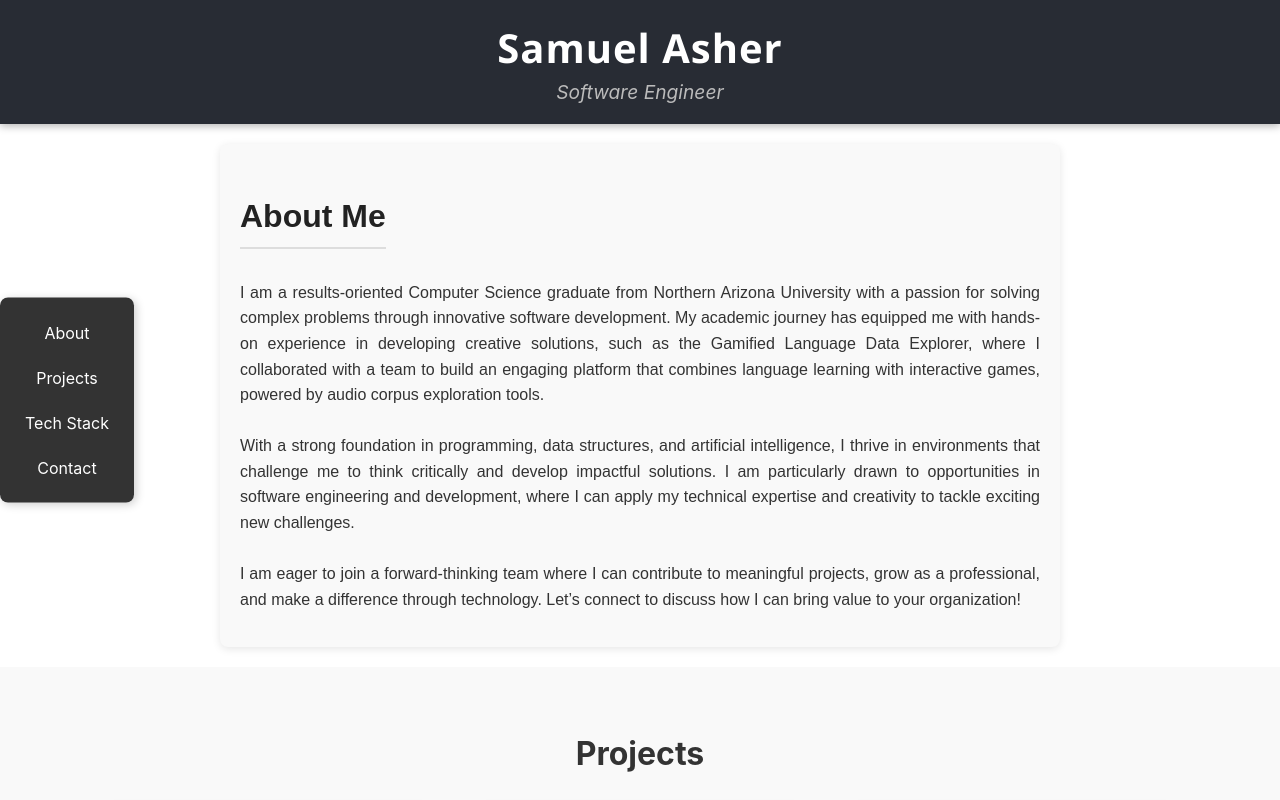
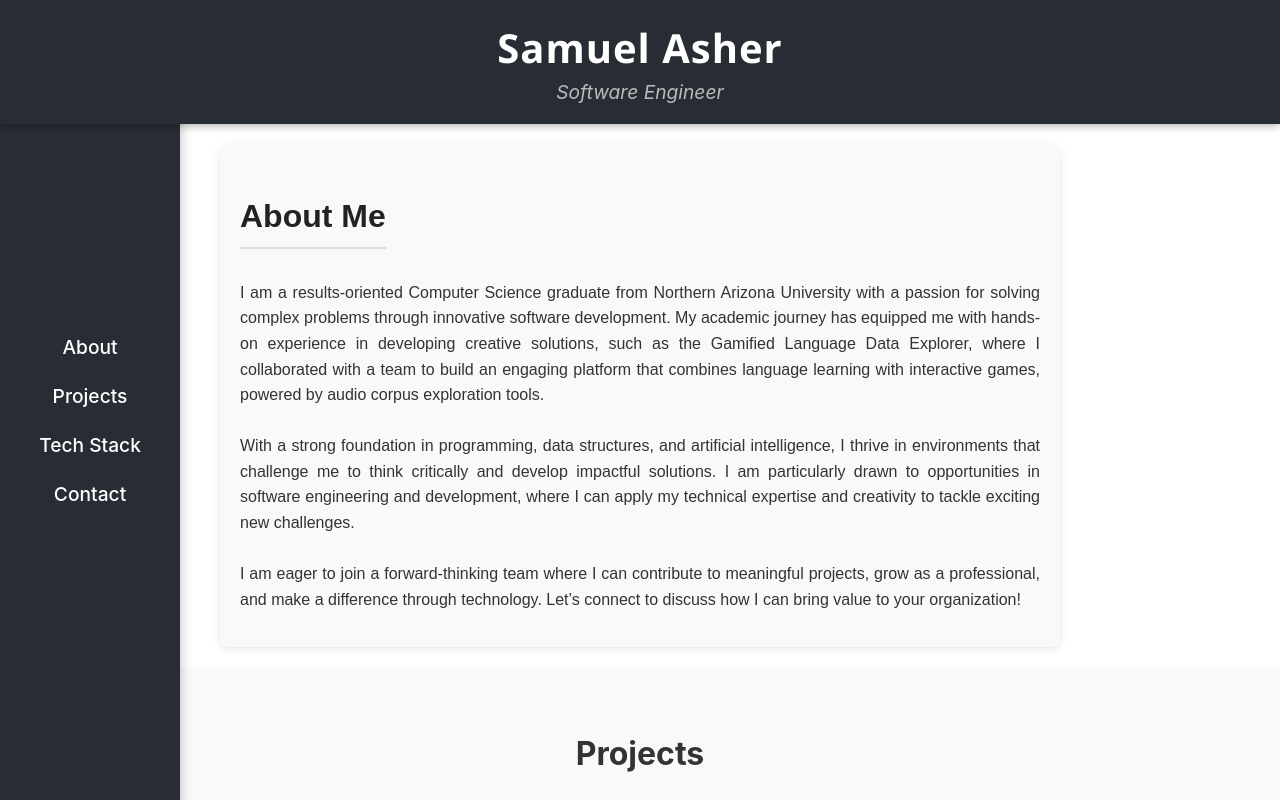
Before and after one commit to Tisaghu/Portfolio-Website, a React (Create React App) app: page / in a window 1280 px wide. Shown: the top 800 px of the page. Built offline with nearby package versions, Linux system fonts and the light colour scheme.

Commit message:
Closes #6 -  Navigation sidebar aesthetic improvements and small scroll to section fix.

```diff
--- a/src/App.css
+++ b/src/App.css
@@ -36,3 +36,7 @@
     transform: rotate(360deg);
   }
 }
+
+.section {
+  padding-top:60px;
+}
--- a/src/App.js
+++ b/src/App.js
@@ -11,10 +11,10 @@ function App() {
     <div>
       <Navigation />
       <Header />
-      <section id="about"><About /></section>
-      <section id="projects"><Projects /></section>
-      <section id="tech-stack"><TechStack /></section>
-      <section id="contact"><Footer /></section>
+      <section id="about" className="section"><About /></section>
+      <section id="projects" className="section"><Projects /></section>
+      <section id="tech-stack" className="section"><TechStack /></section>
+      <section id="contact" className="section"><Footer /></section>
     </div>
   );
 }
--- a/src/components/Navigation/Navigation.css
+++ b/src/components/Navigation/Navigation.css
@@ -1,11 +1,15 @@
 .sidebar {
     position:fixed;
     left: 0;
-    top: 50%;
-    transform: translateY(-50%);
-    background-color: #333;
-    padding: 10px;
-    border-radius: 8px;
+    top: 0;
+    height: 100vh;
+    width: 180px;
+    background-color: #282c34;
+    display:flex;
+    flex-direction: column;
+    justify-content: center;
+    align-items: center;
+    padding-top: 20px;
     box-shadow: 2px 2px 10px rgba(0, 0, 0, 0.2);
 }
 
@@ -13,6 +17,7 @@
     list-style-type: none;
     padding: 0;
     margin: 0;
+    width: 100%;
 }
 
 .sidebar li {
@@ -23,6 +28,8 @@
     text-align: center;
     border-radius: 4px;
     transition: background 0.3s ease;
+    font-size: 1.2rem;
+    font-weight: 500;
 }
 
 .sidebar li:hover {
--- a/src/components/Navigation/Navigation.js
+++ b/src/components/Navigation/Navigation.js
@@ -3,8 +3,13 @@ import "./Navigation.css";
 
 function Navigation() {
     const scrollToSection = (id) => {
-        document.getElementById(id).scrollIntoView({ behavior: "smooth" });
-    }
+        const section = document.getElementById(id);
+        if(section) {
+            const yOffset = -100;
+            const y = section.getBoundingClientRect().top + window.scrollY + yOffset;
+            window.scrollTo({top: y, behavior: 'smooth'});
+        }
+    };
 
     return (
         <nav className="sidebar">
```
